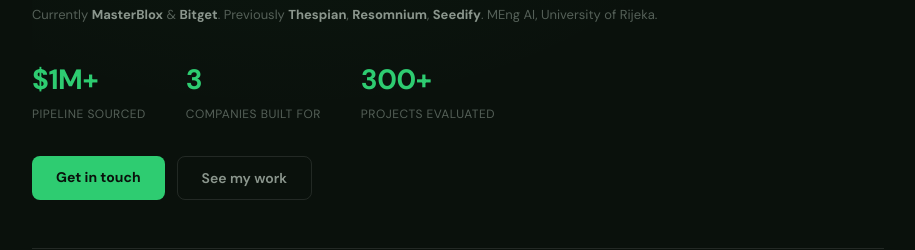
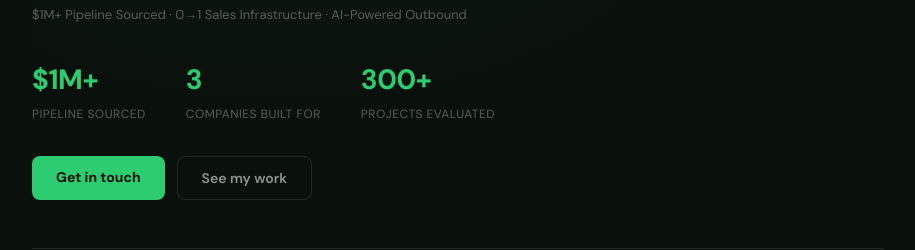
Before and after one commit to dejvid981/david-mustac-portfolio, a plain HTML site: page index.html in a window 1280 px wide. Shown: the part 550-800 px from the top of the page, without its empty margins (182-1097 px from the left). Drawn offline with nearby package versions, Linux system fonts and the light colour scheme.

Commit message:
Replace companies line with banner-style stats

```diff
--- a/index.html
+++ b/index.html
@@ -151,7 +151,7 @@ a:hover{opacity:0.8;}
     <div class="hero-label">BD & Sales Operations</div>
     <h1>I build outbound pipelines from zero<br>and run them <span>with AI</span>.</h1>
     <p class="hero-sub">Full-cycle sales infrastructure — from CRM architecture and lead scoring to automated outbound sequences and closed deals. I design the system, build the automation, and work the pipeline myself.</p>
-    <p class="hero-companies">Currently <strong>MasterBlox</strong> & <strong>Bitget</strong>. Previously <strong>Thespian</strong>, <strong>Resomnium</strong>, <strong>Seedify</strong>. MEng AI, University of Rijeka.</p>
+    <p class="hero-companies">$1M+ Pipeline Sourced · 0→1 Sales Infrastructure · AI-Powered Outbound</p>
     <div class="hero-stats">
       <div class="stat"><div class="stat-value">$1M+</div><div class="stat-label">Pipeline sourced</div></div>
       <div class="stat"><div class="stat-value">3</div><div class="stat-label">Companies built for</div></div>
```
